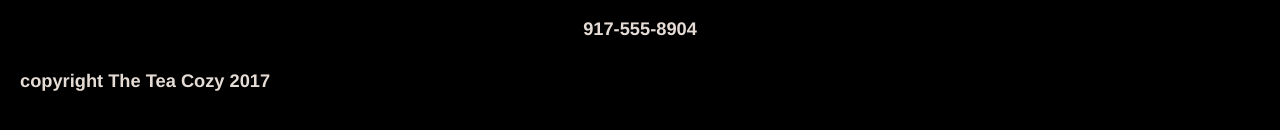
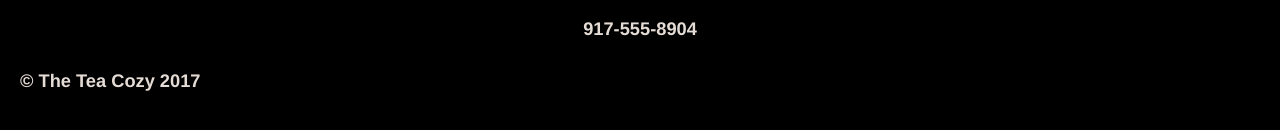
Before and after one commit to ermistr/teacozy, a plain HTML site: page index.html in a window 1280 px wide. Shown: the part 2231-2361 px from the top of the page. Drawn offline with Linux system fonts and the light colour scheme.

Commit message:
Change copyright to symbol

```diff
--- a/index.html
+++ b/index.html
@@ -87,7 +87,7 @@
     </div>
       <!---Footer--->
     <footer>
-        <h5>copyright The Tea Cozy 2017</h5>
+        <h5>&copy; The Tea Cozy 2017</h5>
     </footer>
   </body>
 </html>
```
